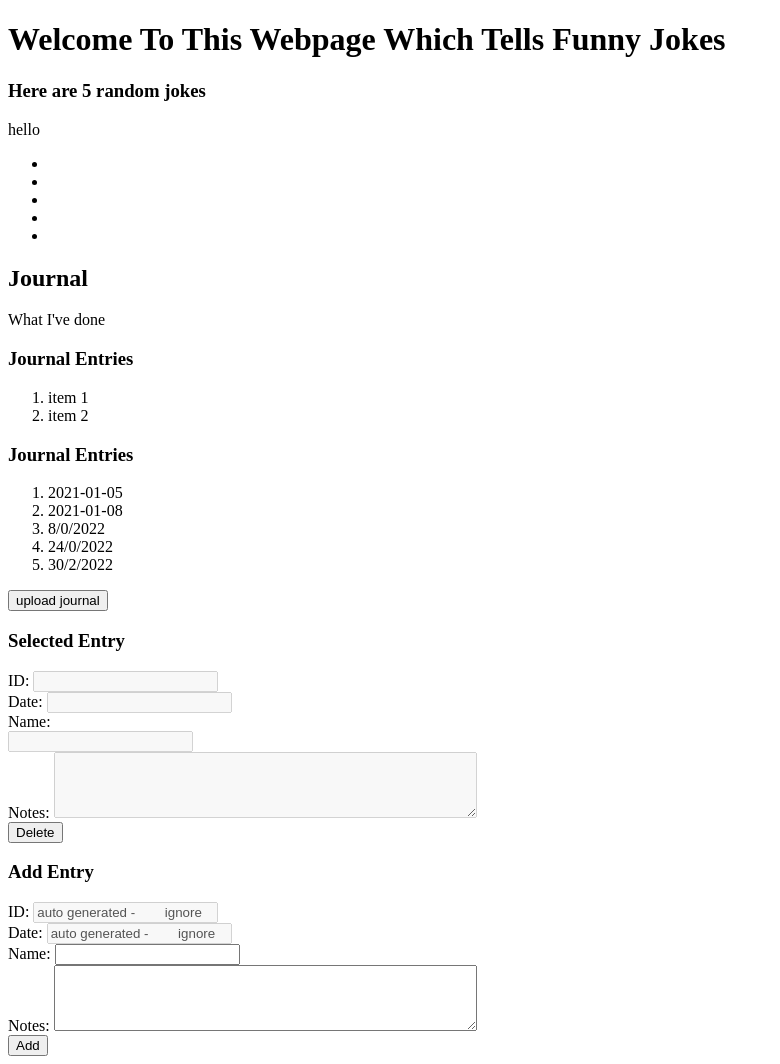
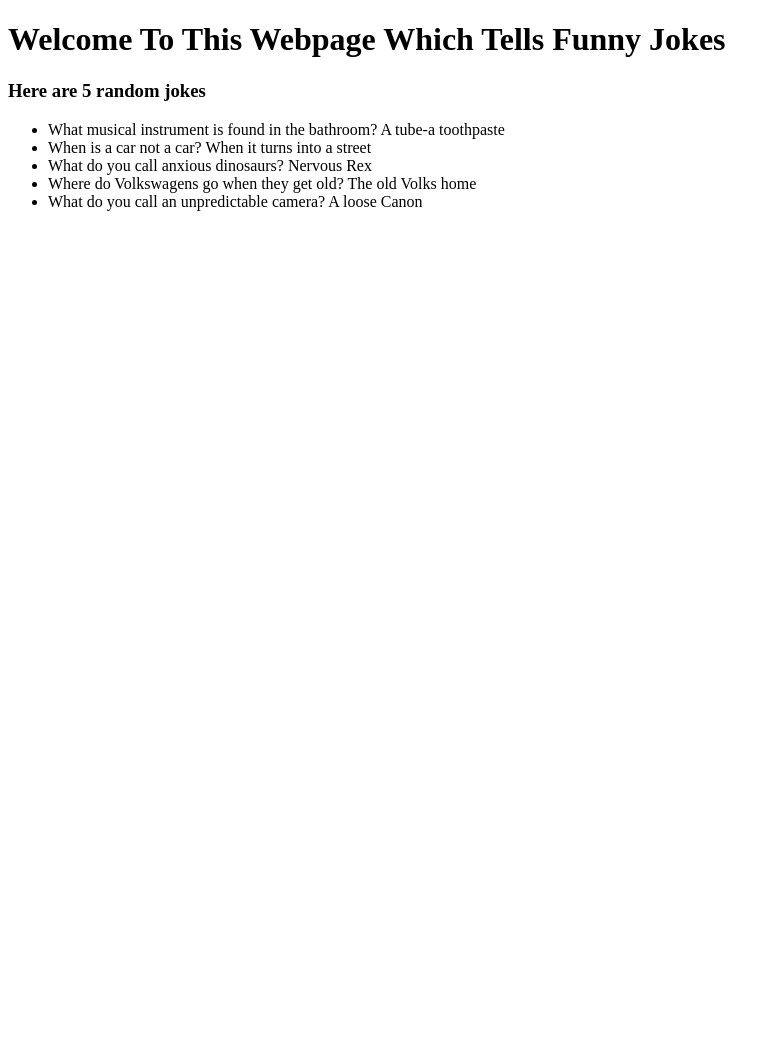
Before and after one commit to GitHubNoyly/APP-Assignment, a Flask app: page / in a window 1280 px wide. Shown: the whole page, without its empty margins (0-780 px from the left). After the commit the page ends 211 px from the top, so only its background shows below. Run offline with Flask 2, Linux system fonts and the light colour scheme; data that the repository does not hold is empty.

Commit message:
flask is now working and jokes are shown on the page

```diff
--- a/data/jokes.json
+++ b/data/jokes.json
@@ -2,28 +2,28 @@
   "jokes": [{
     "entryDate": "01/01/0001",
     "author": "Nigel Davis",
-    "joke": "null",
-    "punchline": "null"
+    "joke": "When is a car not a car?",
+    "punchline": "When it turns into a street"
   }, {
     "entryDate": "01/01/0001",
-    "author": "Nigel Davis",
-    "joke": "null",
-    "punchline": "null"
+    "author": "John Pork",
+    "joke": "What do you call anxious dinosaurs?",
+    "punchline": "Nervous Rex"
   }, {
     "entryDate": "01/01/0001",
-    "author": "Nigel Davis",
-    "joke": "null",
-    "punchline": "null"
+    "author": "Thomas Ridings",
+    "joke": "What do you call an unpredictable camera?",
+    "punchline": "A loose Canon"
   }, {
     "entryDate": "01/01/0001",
-    "author": "Nigel Davis",
-    "joke": "null",
-    "punchline": "null"
+    "author": "Stephen Corb",
+    "joke": "Where do Volkswagens go when they get old?",
+    "punchline": "The old Volks home"
   }, {
     "entryDate": "01/01/0001",
-    "author": "Nigel Davis",
-    "joke": "null",
-    "punchline": "null"
-  },
+    "author": "Xavier Lloyd",
+    "joke": "What musical instrument is found in the bathroom?",
+    "punchline": "A tube-a toothpaste"
+  }
 
 ]}
--- a/main.py
+++ b/main.py
@@ -7,32 +7,14 @@ app = Flask(__name__)
 def display_homepage():
     return render_template('index.html')
 
-@app.route("/api/journal", methods=['GET'])
-def journal():
+@app.route("/api/jokes", methods=['GET'])
+def joke():
   site_root = os.path.realpath(os.path.dirname(__file__))
   json_url = os.path.join(site_root, "data", "jokes.json")
-  # with keyword deals with closing file etc.
-  with open(json_url, 'r') as openfile:
-    # Reading from json file
-    json_object = json.load(openfile)
-  return json_object
+  file = open(json_url, "r")
 
-@app.route("/api/journal", methods=['PUT'])
-def upload():
-  messageOK = jsonify(message="Journals uploaded!")
-  messageFail = jsonify(message="Uploading Journals failed as dats not in JSON format!")
-  if request.is_json:
-    req = request.get_json() # Parse the JSON into a Python dictionary
-    site_root = os.path.realpath(os.path.dirname(__file__))
-    #save json to file
-    json_url = os.path.join(site_root, "data", "jokes.json")
-    with open(json_url, 'w') as openfile: # with keyword deals with closing file
-      json.dump(req, openfile)
-      # Return a string along with an HTTP status code
-    return messageOK, 200
-  else:
-    # The request body wasn't JSON so return a 400 HTTP status code
-    return messageFail, 400
+  return file.read()
+
 
 if __name__ == "__main__":
   app.run(host='0.0.0.0', port=8080)
--- a/static/scripts/script.js
+++ b/static/scripts/script.js
@@ -1,13 +1,8 @@
-//journal event handlers
-document.getElementById("listEntries").addEventListener('click', populateEntry);
-document.getElementById("btnDeleteEntry").addEventListener('click', deleteEntry);
-document.getElementById("btnAddEntry").addEventListener('click', addEntry);
-document.getElementById("btnUploadJournal").addEventListener('click', uploadJournal);
 
-// initialise journal list
+// initialise joke list
 document.addEventListener("DOMContentLoaded", function(){
- console.log("calling getJournal");
- getJournalEntries();
+ console.log("calling getJoke");
+ getJokeEntries();
 });
 
 //utility functions - DO NOT EDIT OR DELETE
@@ -17,20 +12,21 @@ function getUniqueKey(){
  );
 };
 
-function getJournalEntries(){
+function getJokeEntries(){
   let xhttp = new XMLHttpRequest();
   xhttp.onreadystatechange = function() {
   console.log(this.readyState, this.status);
+
   if (this.readyState == 4 && this.status == 200) {
     console.log("success");
-    let journalResult = JSON.parse(this.responseText);
+    let jokeResult = JSON.parse(this.responseText);
     const jokes = [];
-    for (let item of journalResult.jokes) {
-      jokes.push([String(item.entryDate), String(item.author), String(item.joke), String(item.punchline)]);
+    for (let item of jokeResult.jokes) {
+      jokes.push([String(item.joke) + " " + String(item.punchline)]);
     }
-      console.log(jokes);
       jokes.sort(() => Math.random() - 0.5);
       for (let i = 0; i <= 5; i++) {
+        console.log(jokes[i]);
         document.getElementById("placeholder"+(i+1)).innerHTML = jokes[i];
       }
     }
@@ -38,92 +34,6 @@ function getJournalEntries(){
       console.log("xhttp request problem occurred")
     }
   }
-  xhttp.open("GET", "api/journal", true);
+  xhttp.open("GET", "/api/jokes", true);
   xhttp.send();
 }
-
-function clearEntry(){
- document.getElementById("idEntry").value = "";
- document.getElementById("dateEntry").value = "";
- document.getElementById("namEntry").value = "";
- document.getElementById("txtNote").value = "";
-}
-
-function populateEntry(e){
-clearEntry()
-  let itemIndex = e.target.id
-  let itemDate = e.target.getAttribute("dat");
-  let itemName = e.target.getAttribute("name");
-  let itemNote = e.target.getAttribute("note");
-  document.getElementById("idEntry").value = itemIndex;
-  document.getElementById("dateEntry").value = itemDate;
-  document.getElementById("namEntry").value = itemName;
-  document.getElementById("txtNote").value = itemNote;
-}
-
-function addEntry(){
-  let uid = getUniqueKey();
-  const dat = new Date();
-  let newDate = dat.getDate() + "/" + dat.getMonth() + "/" + dat.getFullYear();
-  let newName = document.getElementById("nameAdd").value;
-  let newNote = document.getElementById("txtAdd").value;
-  if(newName == "" || newNote == ""){
-  alert("Please enter values in the name and the notes inputs.")
-  }else{
-    let newEntry = document.createElement('li');
-    newEntry.id = uid;
-    newEntry.setAttribute("dat", newDate)
-    newEntry.setAttribute("name", newName);
-    newEntry.setAttribute("note", newNote);
-    newEntry.innerText = newDate;
-    document.getElementById("listEntries").appendChild(newEntry)
-    alert("Journal entry added to clientsdide list. Upload to save the list.")
-    }
-  }
-
-function deleteEntry(){
- let idToDelete = document.getElementById("idEntry").value;
- if(idToDelete != ""){
-   document.getElementById(idToDelete).remove();
-   //remove deleted details from selected entry boxes
-   clearEntry()
-   alert("Journal entry deleted on clientside. Upload to save changes.")
-  } else {
-    alert("Please select an entry to delete.")
-  }
-}
-
-function uploadJournal(){
-  let uploadList = document.getElementById("listEntries");
-  var entriesList = uploadList.getElementsByTagName("li")
-  //console.log("entries no. " + entriesList.length)
-  // make object to convert to JSON
-  let uploadObject = {};
-  uploadObject.journals = [];
-  //list items and put into an array of objects
-  //console.log(entriesList)
-  for (let i = 0; i < entriesList.length ; i++){
-    //console.log("upload entry " + entriesList[i].innerHTML);
-    let objEntry = {}
-    objEntry.date = entriesList[i].getAttribute("dat");
-    objEntry.name = entriesList[i].getAttribute("name");
-    objEntry.note = entriesList[i].getAttribute("note");
-    uploadObject.journals.push(objEntry);
-  }
-  //console.log("upload Object:" + JSON.stringify(uploadObject));
-  //console.log(uploadObject.journals[0])
-  //convert object to JSON and PUT to api
-  let xhttp = new XMLHttpRequest();
-  let url = "/api/journal";
-  xhttp.onreadystatechange = function() {
-    let strResponse = "Error: no response";
-    if (this.readyState == 4 && this.status == 200) {
-      strResponse = JSON.parse(this.responseText);
-      alert(strResponse.message)
-    }
-  };
-  xhttp.open("PUT", url, true);
-  var data = JSON.stringify(uploadObject)
-  xhttp.setRequestHeader("Content-Type", "application/json");
-  xhttp.send(data);
-}
--- a/templates/index.html
+++ b/templates/index.html
@@ -15,7 +15,6 @@
 
 
   <div>
-    <p id="jokes">hello</p>
     <ul>
       <li id="placeholder1"></li>
       <li id="placeholder2"></li>
@@ -23,75 +22,6 @@
       <li id="placeholder4"></li>
       <li id="placeholder5"></li>
     </ul>
-  </div>
-
-  <!-- Journal Section -->
- <div id="journal" class="w3-container w3-theme-l4 ">
-   <h2>Journal</h2>
-   <p>What I've done</p>
- </div>
-
-  <div>
-     <h3>Journal Entries</h3>
-     <ol id="listEntries" class="w3-ul w3-card w3-hoverable w3-theme-l4">
-       <li>item 1</li>
-       <li>item 2</li>
-     </ol>
-  </div>
-
-  <div>
-     <h3>Journal Entries</h3>
-     <ol id="listEntries" class="w3-ul w3-card w3-hoverable w3-theme-l4">
-        <li dat="2021-01-05" name="Test" note="Do not delete this - IT IS ALSO NEEDED FOR TESTING!"
-        id="itemEntry0">2021-01-05</li>
-        <li dat="2021-01-08" name="Tim" note="Today I did something" id="itemEntry1">2021-01-08</li>
-        <li dat="8/0/2022" name="jjjj" note="U did some other stuff" id="itemEntry2">8/0/2022</li>
-        <li dat="24/0/2022" name="test" note="test" id="itemEntry3">24/0/2022</li>
-        <li id="7a489fa1-d9c5-44a9-9441-b847d63791eb" dat="30/2/2022" name="test" note="test">30/2/2022</li>
-     </ol>
-  </div>
-
-  <div>
-     <button id="btnUploadJournal" class="w3-button w3-theme-d5 w3-margin-top">upload journal</button>
-  </div>
-
-  <div id="journalItem" >
-     <h3>Selected Entry</h3>
-     <div>
-         <div><label for="idEntry">ID: </label>
-         <input type="text" id="idEntry" class="w3-input w3-border w3-round" disabled></div>
-         <div><label for="dateEntry">Date: </label>
-         <input type="text" id="dateEntry" class="w3-input w3-border w3-round" disabled></div>
-         <label for="namEntry">Name: </label>
-         <div><input type="text" id="namEntry" class="w3-input w3-border w3-round" disabled></div>
-         <label for="txtNote">Notes: </label>
-         <textarea id="txtNote" name="txtNote" rows="4" cols="50" class="w3-input w3-border w3-
-        round" disabled></textarea>
-     </div>
-  </div>
-
-  <div>
-     <div> <button id="btnDeleteEntry" class="w3-button w3-theme-d5 w3-margin-top">Delete</button></div>
-  </div>
-
-  <div id="addItem" >
-   <h3>Add Entry</h3>
-       <div>
-         <div><label for="idEntry">ID:</label>
-         <input type="text" id="idAdd" class="w3-input w3-border w3-round" value="auto generated -
-        ignore" disabled required></div>
-         <div><label for="dateEntry">Date: </label>
-         <input type="text" id="dateAdd" class="w3-input w3-border w3-round" value="auto generated -
-        ignore" disabled required></div>
-         <div><label for="nameEntry">Name: </label>
-         <input type="text" id="nameAdd" class="w3-input w3-border w3-round" required></div>
-         <label for="txtEntry">Notes: </label>
-         <textarea id="txtAdd" name="txtAdd" rows="4" cols="50" class="w3-input w3-border w3-round"
-        required></textarea>
-       </div>
-       <div>
-         <button id="btnAddEntry" class="w3-button w3-theme-d5 w3-margin-top">Add</button>
-       </div>
   </div>
 
 
```
